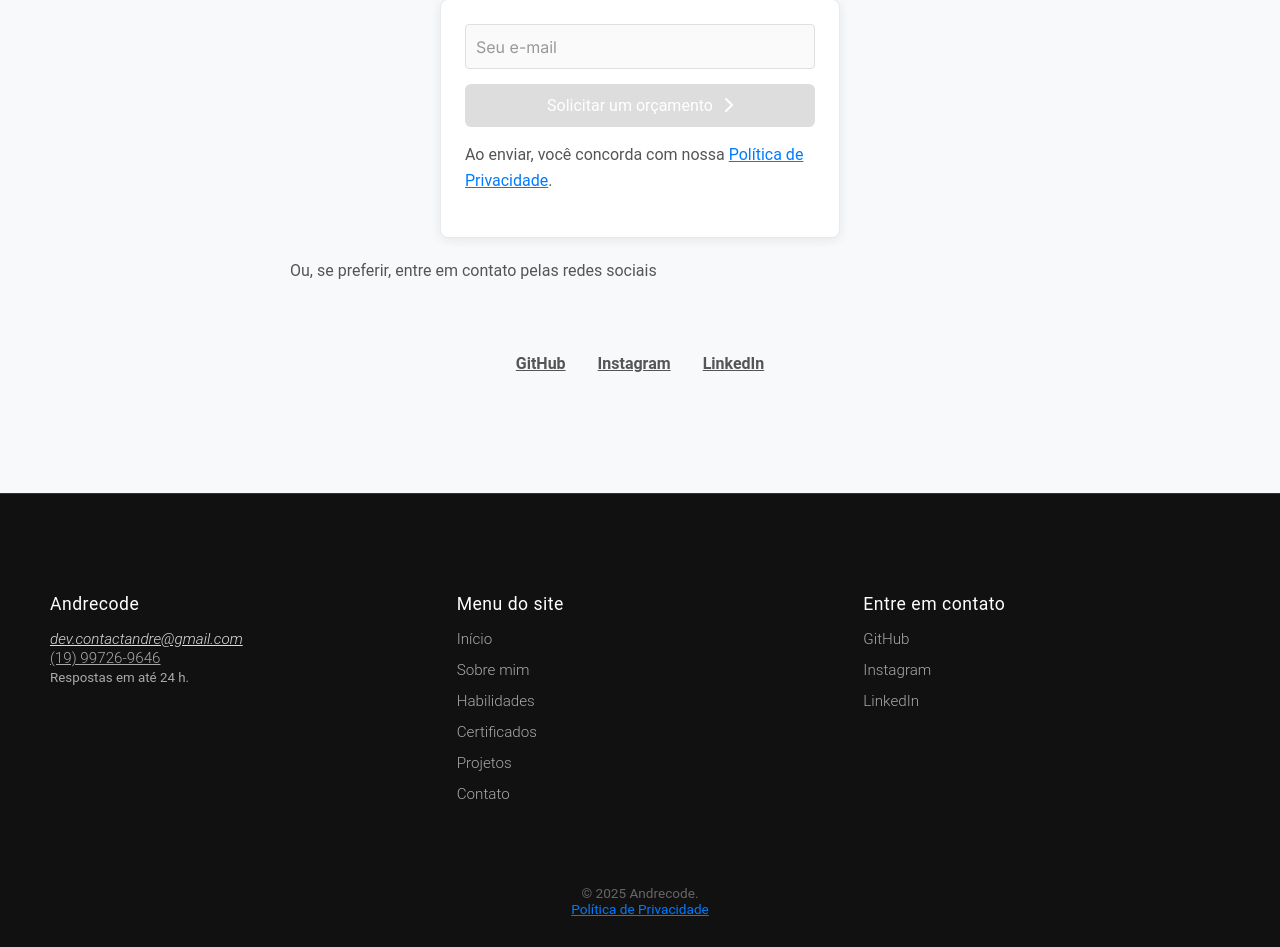
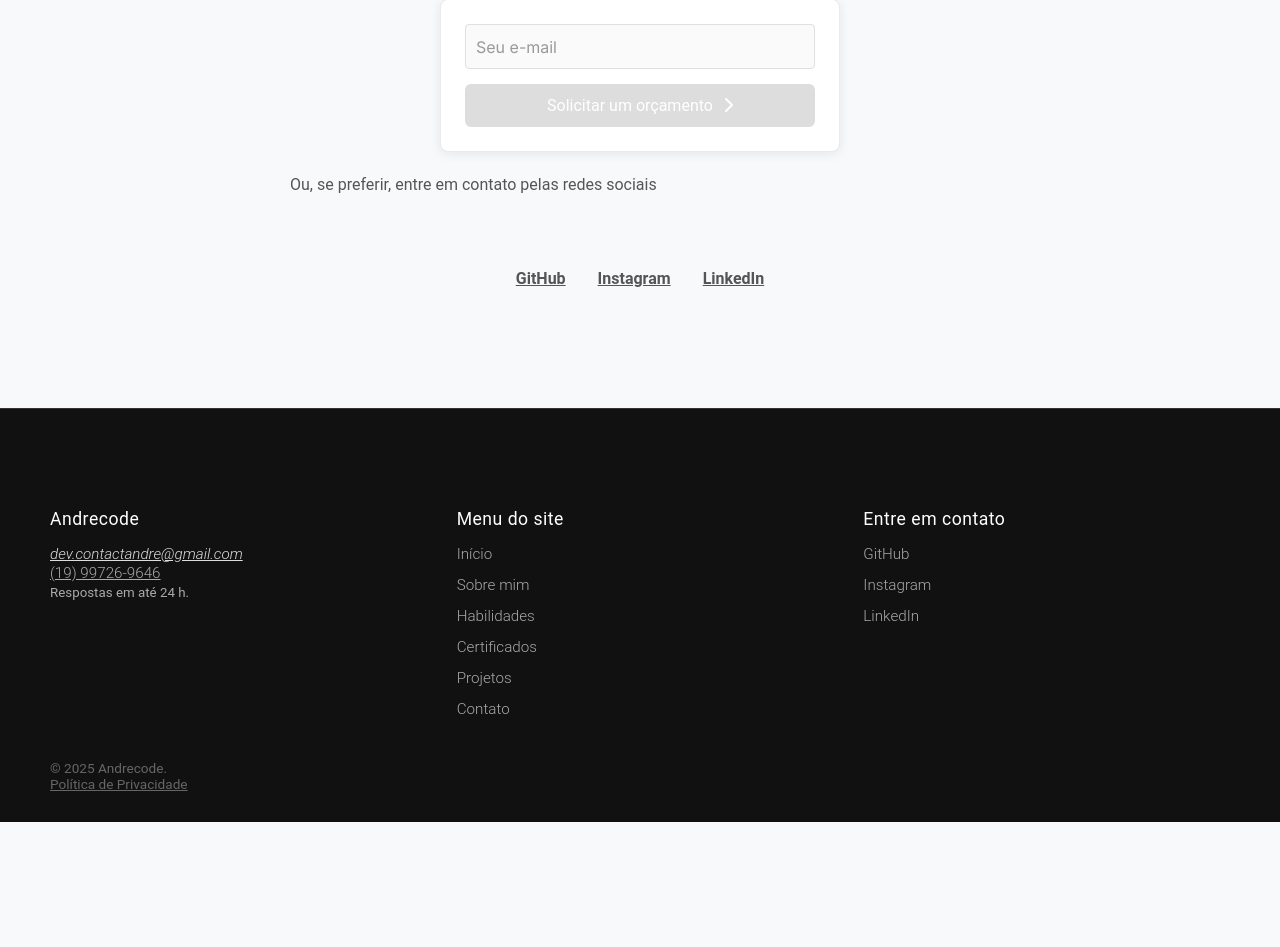
Before and after one commit to Andrezinrc/Portf-lio, a React (Vite) app: page / in a window 1280 px wide. Shown: the part 3096-4043 px from the top of the page. After the commit the page ends 3918 px from the top, so only its background shows below. Built offline with nearby package versions, Linux system fonts and the light colour scheme; no server answers.

Commit message:
refector: Atualiza imagem do projeto

```diff
--- a/public/assets/css/footer.css
+++ b/public/assets/css/footer.css
@@ -87,11 +87,11 @@
   color: #5D9DF5;
 }
 
-.footer-copy {
-  margin-top: 40px;
+.footer-copy,
+.privacy-link {
   font-size: 0.85rem;
   color: #666666;
-  text-align: center;
+  text-align: left;
 }
 
 .form-note {
--- a/src/components/Form.jsx
+++ b/src/components/Form.jsx
@@ -77,13 +77,6 @@ function Form({ buttonText }) {
           {loading ? 'Enviando...' : buttonText}
         </button>
       </div>
-
-      <div>
-        <p className="form-note">
-          Ao enviar, você concorda com nossa{' '}
-          <Link className="privacy-link" to="/politica-de-privacidade">Política de Privacidade</Link>.
-        </p>
-      </div>
     </form>
   );
 }
```
Also changed, not shown: public/assets/images/clothing-store.png.
